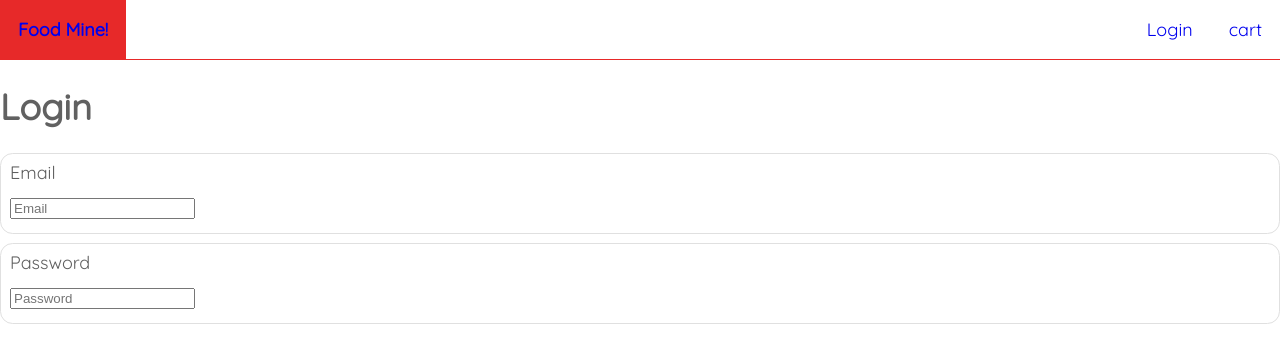
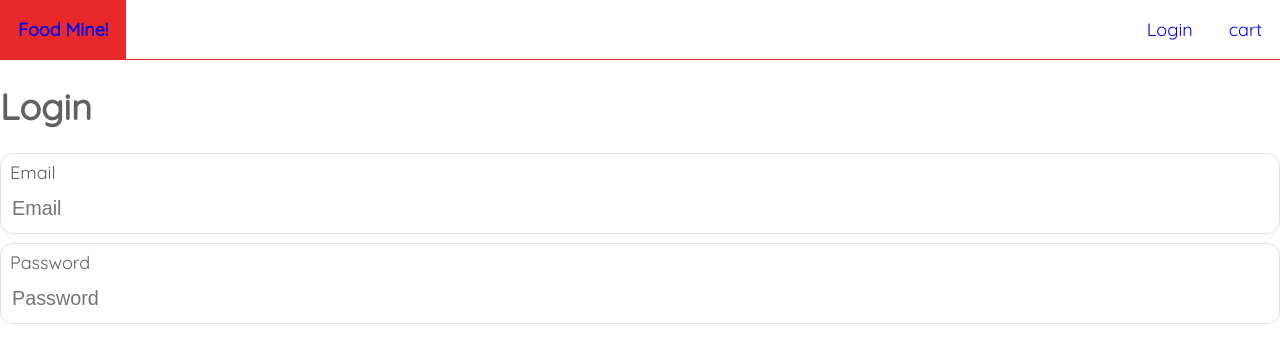
Before and after one commit to GiwanthaAthukorala/Project-01, a React (Create React App) app in the folder NewProject/frontend/: page /login in a window 1280 px wide. Shown: the top 362 px of the page. Built offline with nearby package versions, Linux system fonts and the light colour scheme.

Commit message:
Update Input.js

```diff
--- a/NewProject/frontend/src/components/Input/Input.js
+++ b/NewProject/frontend/src/components/Input/Input.js
@@ -26,7 +26,7 @@ function Input(
     <InputContainer label={label}>
       <input
         defaultValue={defaultValue}
-        className={classes.Input}
+        className={classes.input}
         type={type}
         placeholder={label}
         ref={ref}
@@ -34,7 +34,7 @@ function Input(
         onChange={onChange}
         onBlur={onBlur}
       />
-      {error && <div className={classes.error}>{getErrorMessage}</div>}
+      {error && <div className={classes.errors}>{getErrorMessage()}</div>}
     </InputContainer>
   );
 }
```
